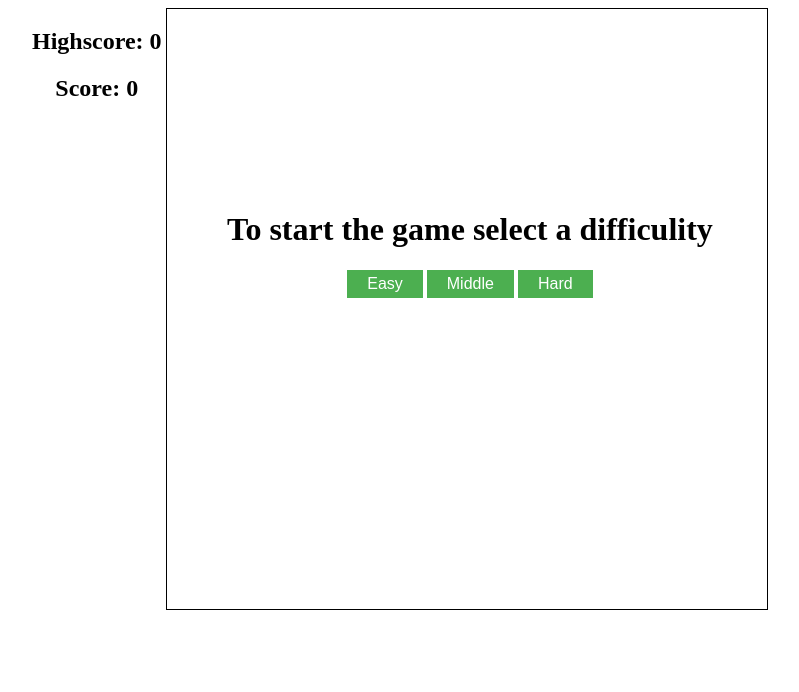
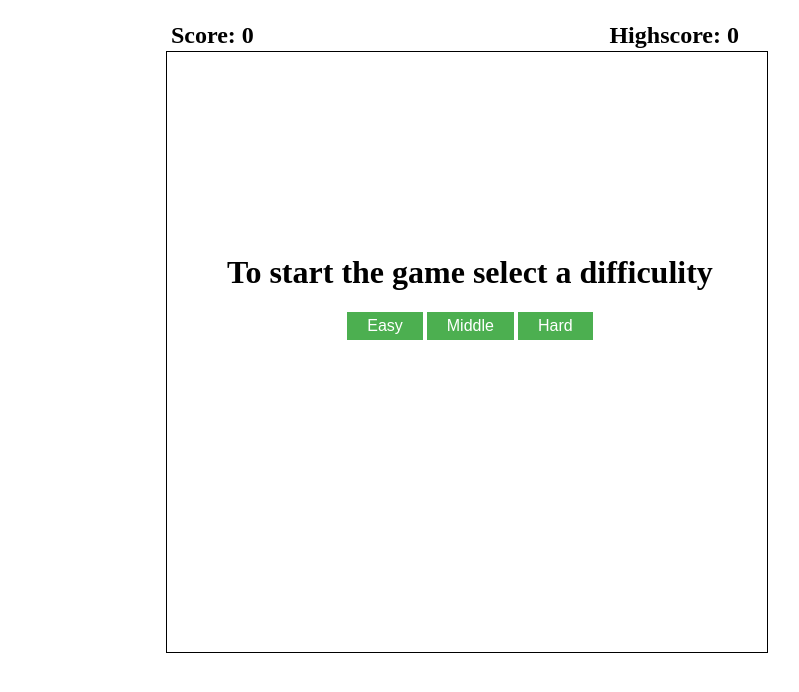
Before and after one commit to j-reber/MobileComputingHighFallWebsite, a plain HTML site: page index.html in a window 1280 px wide. Shown: the whole page, without its empty margins (173-972 px from the left). Drawn offline with Linux system fonts and the light colour scheme.

Commit message:
fixed sizing

```diff
--- a/snake.js
+++ b/snake.js
@@ -129,7 +129,7 @@ function startGame(difficulty) {
     if (difficulty == 1) {
         gamespeed = 150;
     }
-    resizeWindow();
+    //resizeWindow();
     startGame();
 
 
--- a/styles.css
+++ b/styles.css
@@ -27,7 +27,7 @@ canvas {
     padding-right: 0;
     margin-left: auto;
     margin-right: auto;
-    margin-top: auto;
+    margin-top: 4% ;
     display: block;
     width: 800px;
     position: relative;
@@ -54,9 +54,14 @@ canvas {
 
 }
 
-.score {
-    margin-left: -35px;
+#score {
+    margin-left: 0;
     position: absolute;
-    left: 0%;
-    top: 0%;
+    left: 13%;
+    top: -8%;
 }
+#highscore{
+    position: absolute;
+    top: -8%;
+    right: 16%;
+}
```
